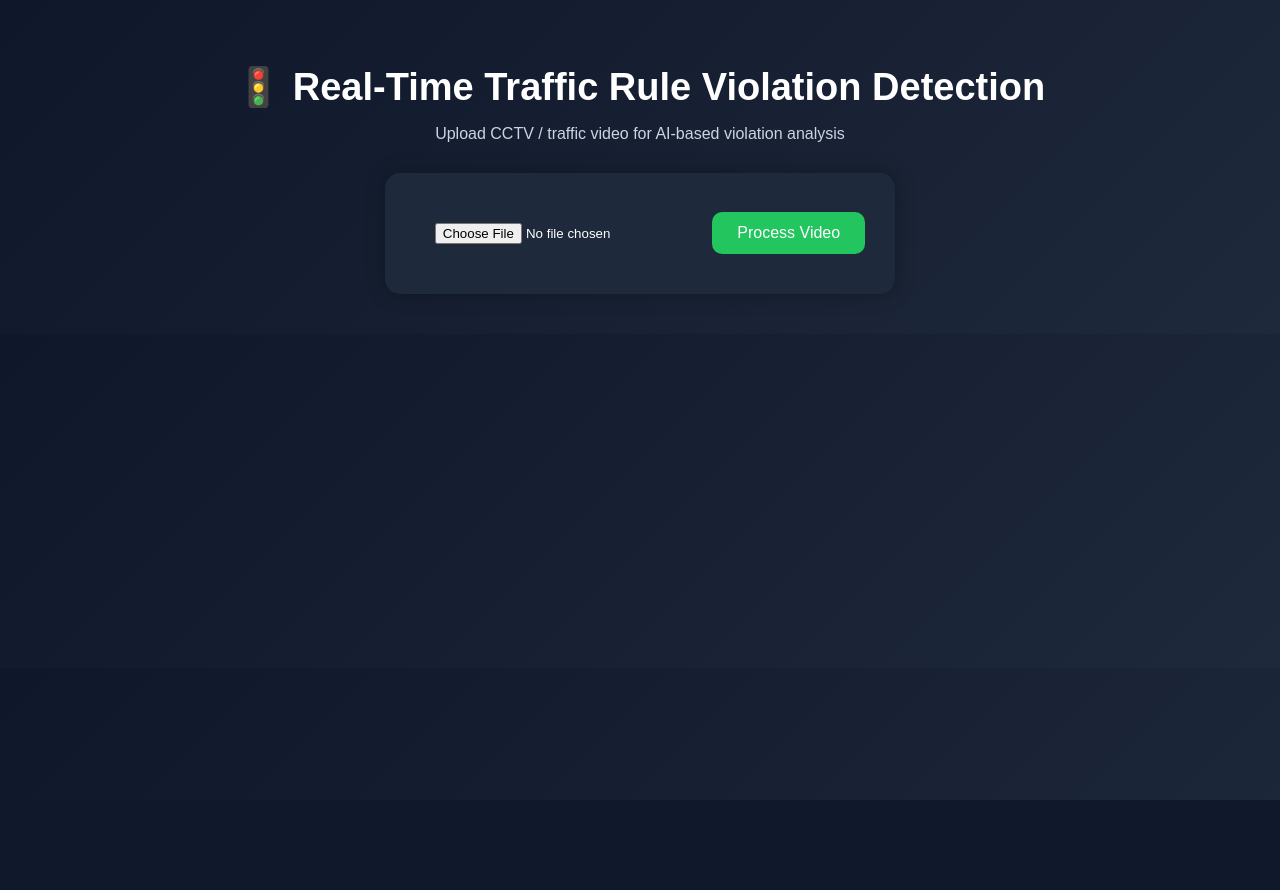
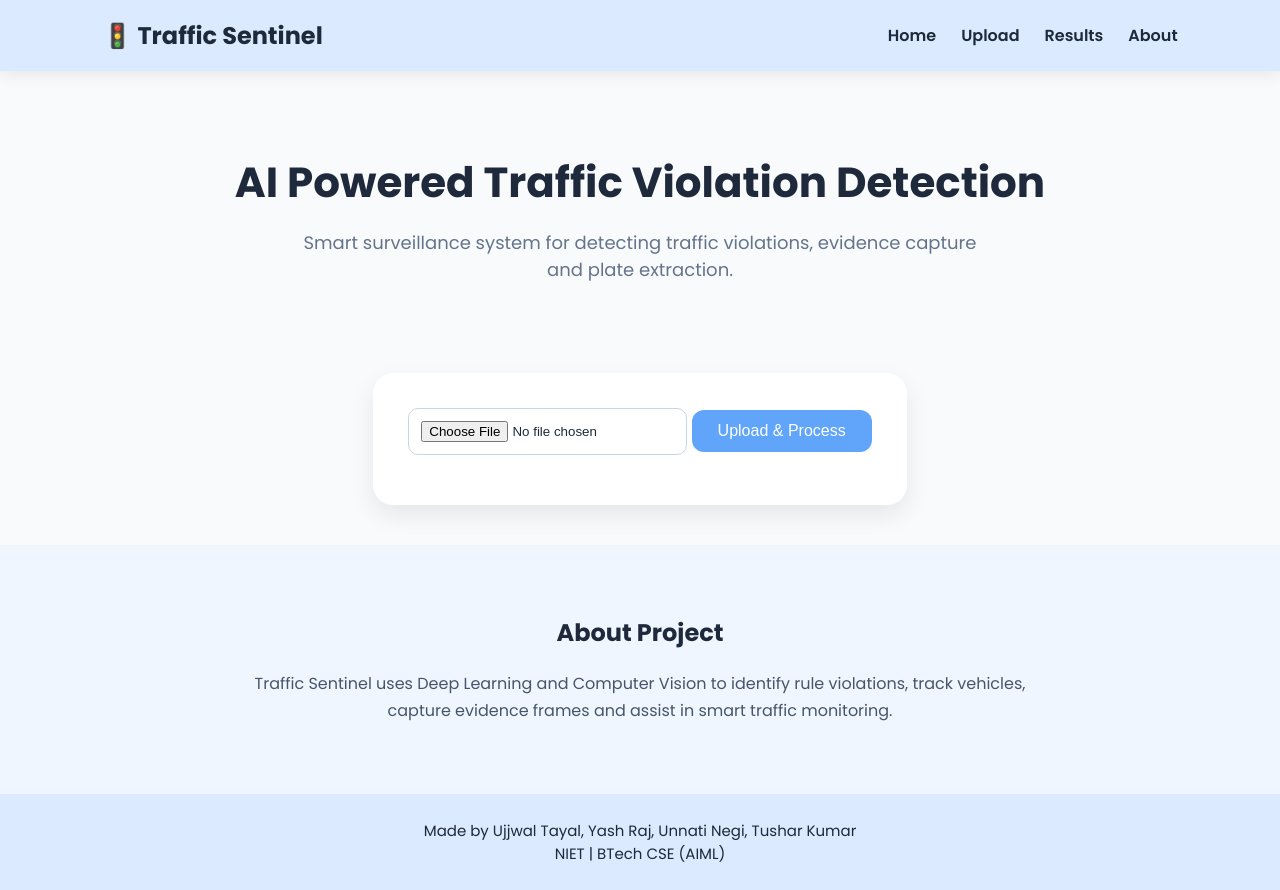
Before and after one commit to UjjwalTayal03/traffic-ai, a Flask app: page / in a window 1280 px wide. Before the commit the page ends 800 px from the top, so only its background shows below. Run offline with Flask 3, Linux system fonts and the light colour scheme.

Commit message:
improve UI and add CSS

```diff
--- a/app.py
+++ b/app.py
@@ -235,4 +235,4 @@ def evidence_file(filename):
 
 
 if __name__ == "__main__":
-    app.run(debug=True)
+    app.run(debug=True, threaded=True)
--- a/static/style.css
+++ b/static/style.css
@@ -1,86 +1,250 @@
-body{
+*{
     margin:0;
     padding:0;
-    font-family:Arial, sans-serif;
-    background:linear-gradient(135deg,#0f172a,#1e293b);
-    color:white;
-    text-align:center;
+    box-sizing:border-box;
+    scroll-behavior:smooth;
 }
 
-.container{
-    width:90%;
-    margin:auto;
-    padding:40px;
+body{
+    font-family:'Poppins',sans-serif;
+    background:#f8fafc;
+    color:#1e293b;
 }
 
-h1{
-    font-size:38px;
-    margin-bottom:10px;
+/* Navbar */
+.navbar{
+    display:flex;
+    justify-content:space-between;
+    align-items:center;
+    padding:18px 8%;
+    background:#dbeafe;
+    position:sticky;
+    top:0;
+    z-index:999;
+    box-shadow:0 4px 15px rgba(0,0,0,0.08);
 }
 
-p{
-    color:#cbd5e1;
-    margin-bottom:30px;
+.logo{
+    font-size:24px;
+    font-weight:700;
+}
+
+.navbar ul{
+    display:flex;
+    list-style:none;
+    gap:25px;
+}
+
+.navbar a{
+    text-decoration:none;
+    color:#1e293b;
+    font-weight:600;
+}
+
+/* Hero */
+.hero{
+    text-align:center;
+    padding:80px 20px 50px;
+}
+
+.hero h1{
+    font-size:42px;
+    margin-bottom:15px;
+}
+
+.hero p{
+    max-width:700px;
+    margin:auto;
+    color:#64748b;
+    font-size:18px;
+}
+
+/* Upload */
+.upload-section{
+    text-align:center;
+    padding:40px 20px;
 }
 
 form{
-    background:#1e293b;
-    padding:30px;
-    border-radius:15px;
+    background:white;
+    padding:35px;
+    border-radius:20px;
+    box-shadow:0 10px 25px rgba(0,0,0,0.08);
     display:inline-block;
-    box-shadow:0 0 20px rgba(0,0,0,0.3);
 }
 
 input{
-    padding:10px;
-    margin:10px;
+    padding:12px;
+    border:1px solid #cbd5e1;
+    border-radius:10px;
+    margin-bottom:15px;
 }
 
 button{
-    padding:12px 25px;
+    padding:12px 26px;
     border:none;
-    border-radius:10px;
-    background:#22c55e;
+    border-radius:12px;
+    background:#60a5fa;
     color:white;
     font-size:16px;
     cursor:pointer;
+    transition:0.3s;
 }
 
 button:hover{
-    background:#16a34a;
+    background:#3b82f6;
+    transform:translateY(-2px);
 }
 
-.result{
-    margin-top:40px;
+/* Loader */
+.loader{
+    display:none;
+    flex-direction:column;
+    align-items:center;
+    margin-top:25px;
+}
+
+.spinner{
+    width:45px;
+    height:45px;
+    border:5px solid #dbeafe;
+    border-top:5px solid #3b82f6;
+    border-radius:50%;
+    animation:spin 1s linear infinite;
+}
+
+@keyframes spin{
+    100%{transform:rotate(360deg);}
+}
+
+/* Results */
+.results{
+    text-align:center;
+    padding:60px 20px;
+}
+
+.video-box{
+    margin:25px auto;
+    max-width:900px;
 }
 
 video{
-    margin-top:20px;
-    border-radius:15px;
-    box-shadow:0 0 20px rgba(255,255,255,0.2);
+    width:100%;
+    border-radius:20px;
+    box-shadow:0 10px 30px rgba(0,0,0,0.15);
 }
 
+.download-btn{
+    margin-top:15px;
+}
+
+.evidence-title{
+    margin-top:50px;
+}
+
+/* Cards */
 .gallery{
-    display:flex;
-    flex-wrap:wrap;
-    gap:20px;
-    justify-content:center;
-    margin-top:20px;
+    display:grid;
+    grid-template-columns:repeat(auto-fit,minmax(280px,1fr));
+    gap:25px;
+    margin-top:35px;
+    padding:0 8%;
 }
 
 .card{
-    background:#1e293b;
-    padding:15px;
-    border-radius:14px;
-    box-shadow:0 0 15px rgba(0,0,0,0.35);
-    width:320px;
+    background:white;
+    padding:18px;
+    border-radius:18px;
+    box-shadow:0 10px 20px rgba(0,0,0,0.08);
 }
 
 .card img{
-    border-radius:10px;
+    width:100%;
+    border-radius:14px;
+    margin-bottom:15px;
+    cursor:pointer;
+    transition:0.3s;
 }
 
-.card p{
-    margin-top:10px;
+.card img:hover{
+    transform:scale(1.03);
+}
+
+.plate-img{
+    max-height:130px;
+    object-fit:cover;
+}
+
+/* About */
+.about{
+    text-align:center;
+    padding:70px 20px;
+    background:#eff6ff;
+}
+
+.about h2{
+    margin-bottom:20px;
+}
+
+.about p{
+    max-width:800px;
+    margin:auto;
+    color:#475569;
+    line-height:1.7;
+}
+
+/* Footer */
+footer{
+    text-align:center;
+    padding:25px;
+    background:#dbeafe;
+    font-size:15px;
+}
+
+/* Modal */
+.modal{
+    display:none;
+    position:fixed;
+    z-index:1000;
+    left:0;
+    top:0;
+    width:100%;
+    height:100%;
+    background:rgba(0,0,0,0.8);
+    justify-content:center;
+    align-items:center;
+}
+
+.modal-content{
+    max-width:90%;
+    max-height:85%;
+    border-radius:14px;
+}
+
+.close{
+    position:absolute;
+    top:20px;
+    right:35px;
     color:white;
+    font-size:45px;
+    cursor:pointer;
 }
+
+/* Mobile */
+@media(max-width:768px){
+
+.navbar{
+    flex-direction:column;
+    gap:15px;
+}
+
+.navbar ul{
+    flex-wrap:wrap;
+    justify-content:center;
+}
+
+.hero h1{
+    font-size:30px;
+}
+
+}
--- a/templates/index.html
+++ b/templates/index.html
@@ -3,63 +3,130 @@
 <head>
 <meta charset="UTF-8">
 <meta name="viewport" content="width=device-width, initial-scale=1.0">
-<title>Traffic Rule Violation Detection</title>
+<title>Traffic Sentinel</title>
 <link rel="stylesheet" href="/static/style.css">
+<link rel="preconnect" href="https://fonts.googleapis.com">
+<link rel="preconnect" href="https://fonts.gstatic.com" crossorigin>
+<link href="https://fonts.googleapis.com/css2?family=Poppins:wght@300;400;600;700&display=swap" rel="stylesheet">
 </head>
 
 <body>
 
-<div class="container">
+<nav class="navbar">
+    <div class="logo">🚦 Traffic Sentinel</div>
+    <ul>
+        <li><a href="#home">Home</a></li>
+        <li><a href="#upload">Upload</a></li>
+        <li><a href="#results">Results</a></li>
+        <li><a href="#about">About</a></li>
+    </ul>
+</nav>
 
-<h1>🚦 Real-Time Traffic Rule Violation Detection</h1>
-<p>Upload CCTV / traffic video for AI-based violation analysis</p>
+<section class="hero" id="home">
+    <h1>AI Powered Traffic Violation Detection</h1>
+    <p>Smart surveillance system for detecting traffic violations, evidence capture and plate extraction.</p>
+</section>
 
-<form method="POST" enctype="multipart/form-data">
+<section class="upload-section" id="upload">
+
+<form method="POST" enctype="multipart/form-data" onsubmit="showLoader()">
     <input type="file" name="video" required>
-    <button type="submit">Process Video</button>
+    <button type="submit">Upload & Process</button>
 </form>
 
+<div class="loader" id="loader">
+    <div class="spinner"></div>
+    <p>Analyzing Traffic Footage...</p>
+</div>
+
+</section>
+
 {% if done %}
-<div class="result">
+<section class="results" id="results">
 
 <h2>Processing Complete ✅</h2>
 
-<video width="800" controls autoplay>
+<div class="video-box">
+<video controls muted preload="metadata">
     <source src="/static/result.mp4?v={{ range(1,9999)|random }}" type="video/mp4">
 </video>
-
-<br><br>
+</div>
 
 <a href="/static/result.mp4" download>
-    <button>Download Result</button>
+<button class="download-btn">Download Result</button>
 </a>
 
-<br><br><br>
-
-<h2>📸 Violation Evidence & Plate Preview</h2>
+<h2 class="evidence-title">Violation Evidence & Plate Preview</h2>
 
 <div class="gallery">
 
 {% for item in plates %}
 <div class="card">
 
-    <img src="{{ url_for('evidence_file', filename=item[0]) }}" width="280">
+<img src="{{ url_for('evidence_file', filename=item[0]) }}" class="zoomable">
 
-    <br><br>
+<img src="{{ url_for('evidence_file', filename=item[1]) }}" class="plate-img zoomable">
 
-    <img src="{{ url_for('evidence_file', filename=item[1]) }}" width="180">
-
-    <p><b>Plate Text:</b> {{ item[2] }}</p>
+<p>
+<b>Plate Status:</b>
+{% if item[2] == "Not Detected" %}
+OCR Enhancement Pending
+{% else %}
+{{ item[2] }}
+{% endif %}
+</p>
 
 </div>
 {% endfor %}
 
 </div>
-
-</div>
+</section>
 {% endif %}
 
+<section class="about" id="about">
+<h2>About Project</h2>
+<p>
+Traffic Sentinel uses Deep Learning and Computer Vision to identify rule violations,
+track vehicles, capture evidence frames and assist in smart traffic monitoring.
+</p>
+</section>
+
+<footer>
+<p>Made by Ujjwal Tayal, Yash Raj, Unnati Negi, Tushar Kumar</p>
+<p>NIET | BTech CSE (AIML)</p>
+</footer>
+
+<div class="modal" id="imgModal">
+<span class="close" onclick="closeModal()">&times;</span>
+<img class="modal-content" id="modalImg">
 </div>
+
+<script>
+function showLoader(){
+    document.getElementById("loader").style.display="flex";
+}
+
+const images=document.querySelectorAll(".zoomable");
+const modal=document.getElementById("imgModal");
+const modalImg=document.getElementById("modalImg");
+
+images.forEach(img=>{
+    img.addEventListener("click",()=>{
+        modal.style.display="flex";
+        modalImg.src=img.src;
+    });
+});
+
+function closeModal(){
+    modal.style.display="none";
+}
+
+window.onclick=function(e){
+    if(e.target==modal){
+        modal.style.display="none";
+    }
+}
+</script>
 
 </body>
 </html>
```
Also changed, not shown: evidence/plate_1.jpg (added), evidence/plate_2.jpg (added), evidence/plate_3.jpg (added), evidence/violation_1.jpg (added), evidence/violation_2.jpg (added), evidence/violation_3.jpg (added), 2 other files.
